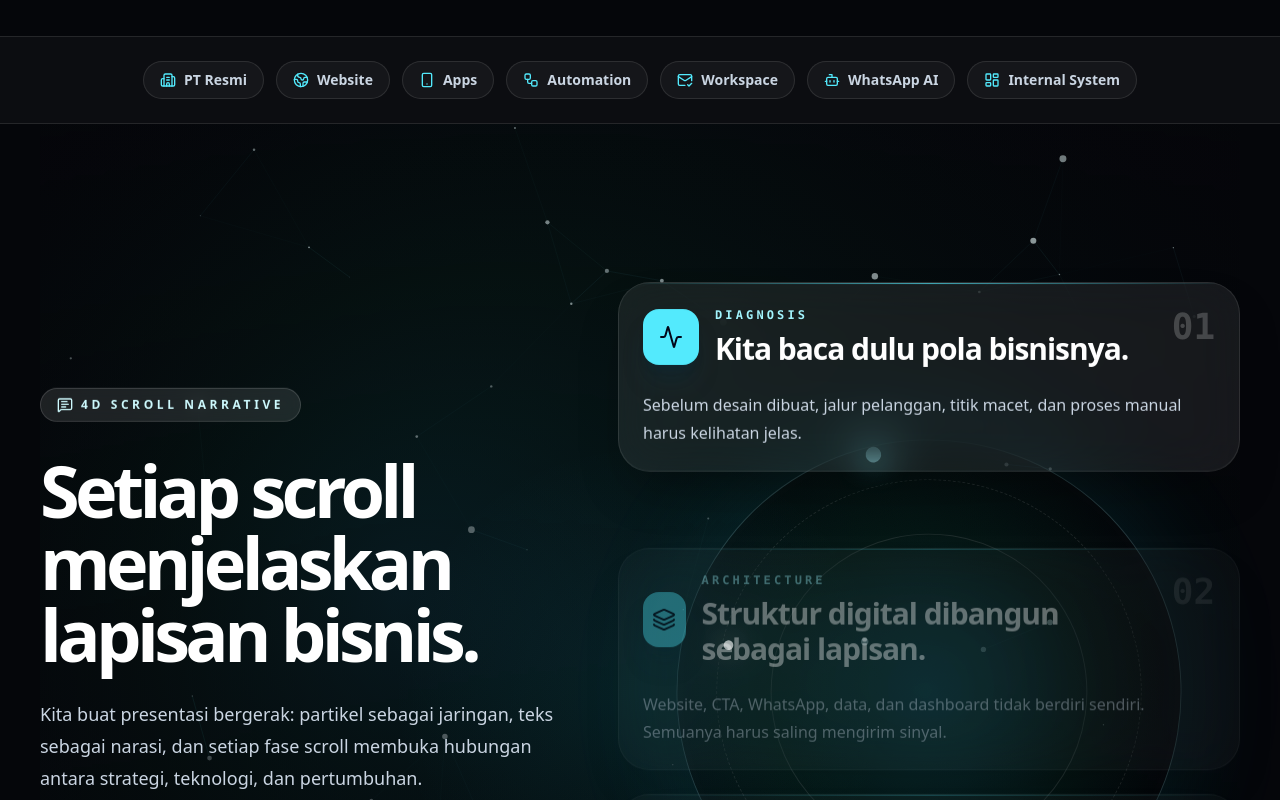
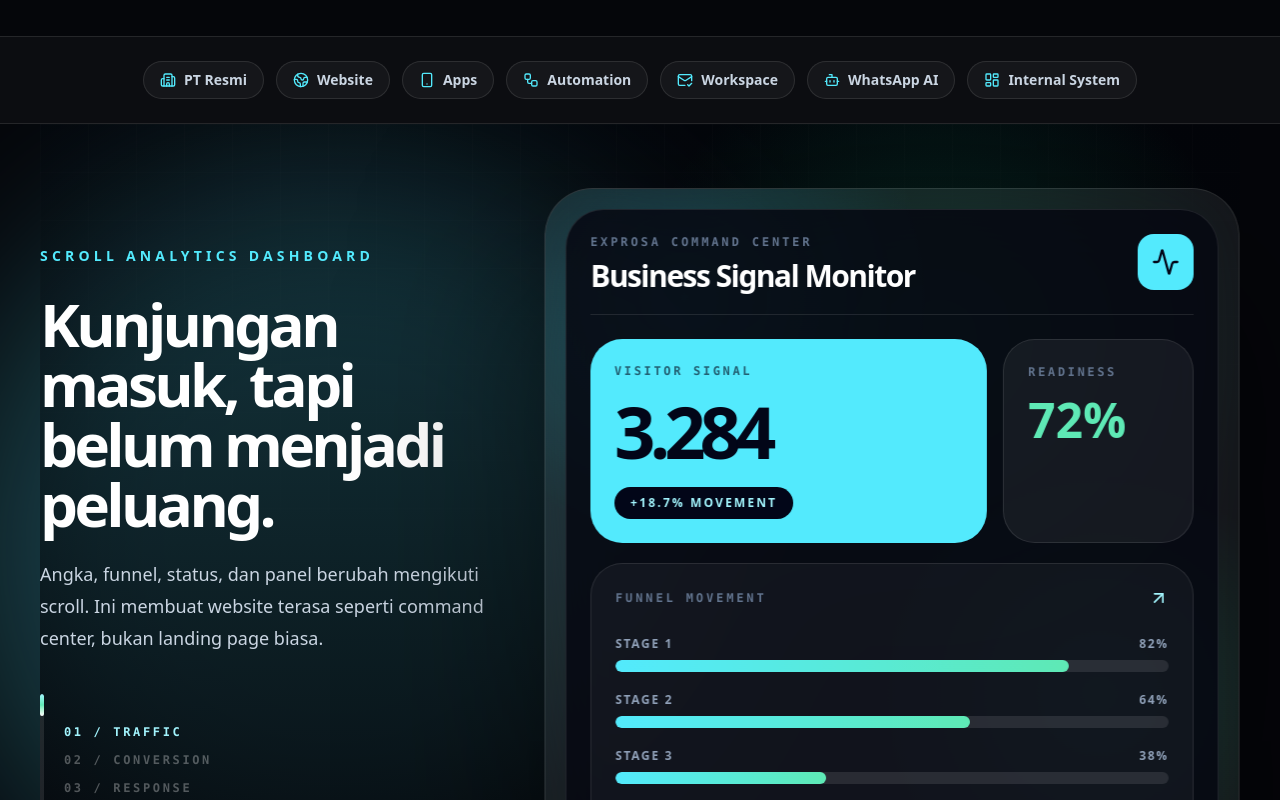
Before and after one commit to nimosasuga/exp2026jhgannjwhkiis, a Next.js app: page / in a window 1280 px wide. Shown: the part 1140-1940 px from the top of the page. Built offline with nearby package versions, Linux system fonts and the light colour scheme.

Commit message:
fix: remove oversized sections before analytics command

```diff
--- a/app/page.tsx
+++ b/app/page.tsx
@@ -3,14 +3,12 @@ import { DepthPresentationSection } from "@/components/DepthPresentationSection"
 import { DiagnosticSection } from "@/components/DiagnosticSection";
 import { FAQSection } from "@/components/FAQSection";
 import { Footer } from "@/components/Footer";
-import { HelixPresentationSection } from "@/components/HelixPresentationSection";
 import { Hero } from "@/components/Hero";
 import { Navbar } from "@/components/Navbar";
 import { PackageSection } from "@/components/PackageSection";
 import { ProblemSection } from "@/components/ProblemSection";
 import { ProcessSection } from "@/components/ProcessSection";
 import { ProofStrip } from "@/components/ProofStrip";
-import { ScrollStorySection } from "@/components/ScrollStorySection";
 import { ServiceGrid } from "@/components/ServiceGrid";
 import { VisualShowcase } from "@/components/VisualShowcase";
 import { jsonLd } from "@/data/site";
@@ -29,10 +27,8 @@ export default function Home() {
       <Navbar />
       <Hero />
       <ProofStrip />
-      <HelixPresentationSection />
       <DepthPresentationSection />
       <ProblemSection />
-      <ScrollStorySection />
       <ServiceGrid />
       <VisualShowcase />
       <ProcessSection />
```
